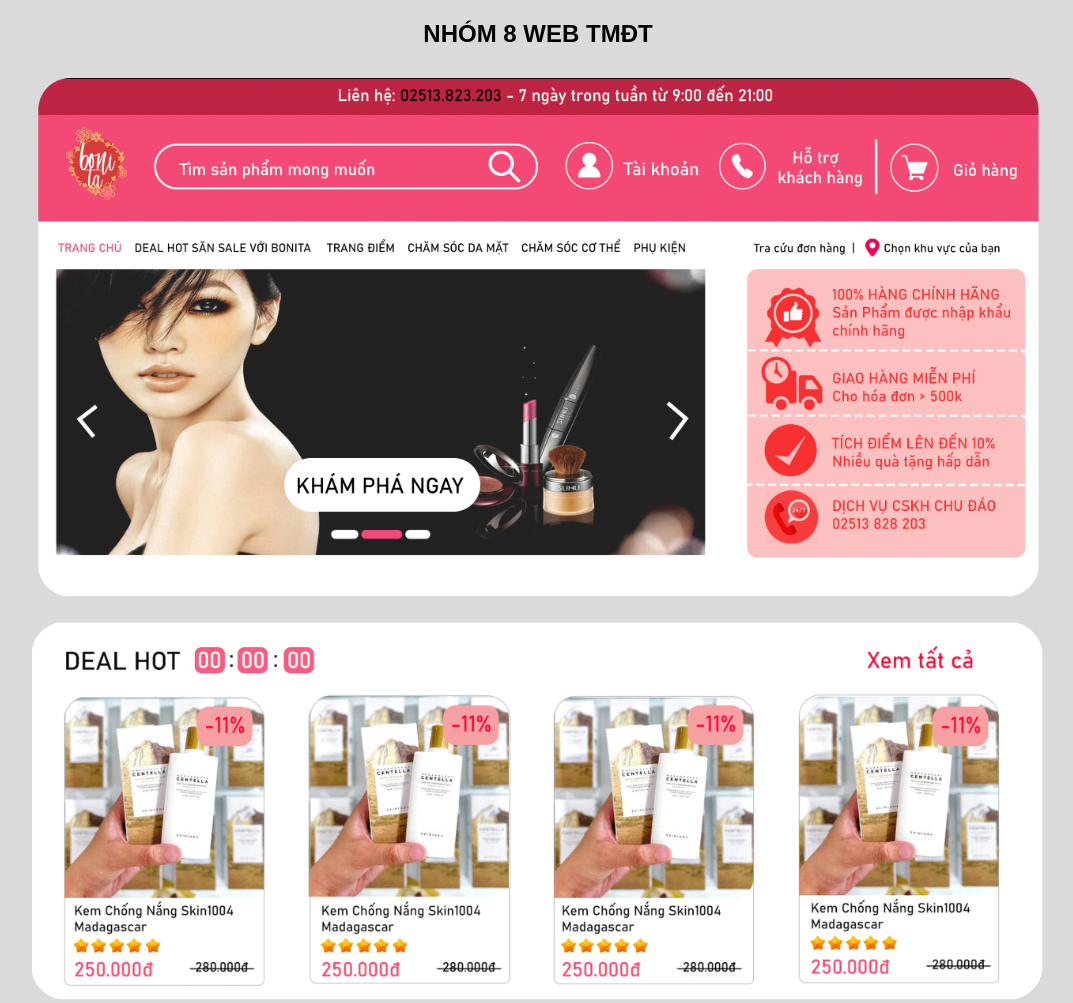
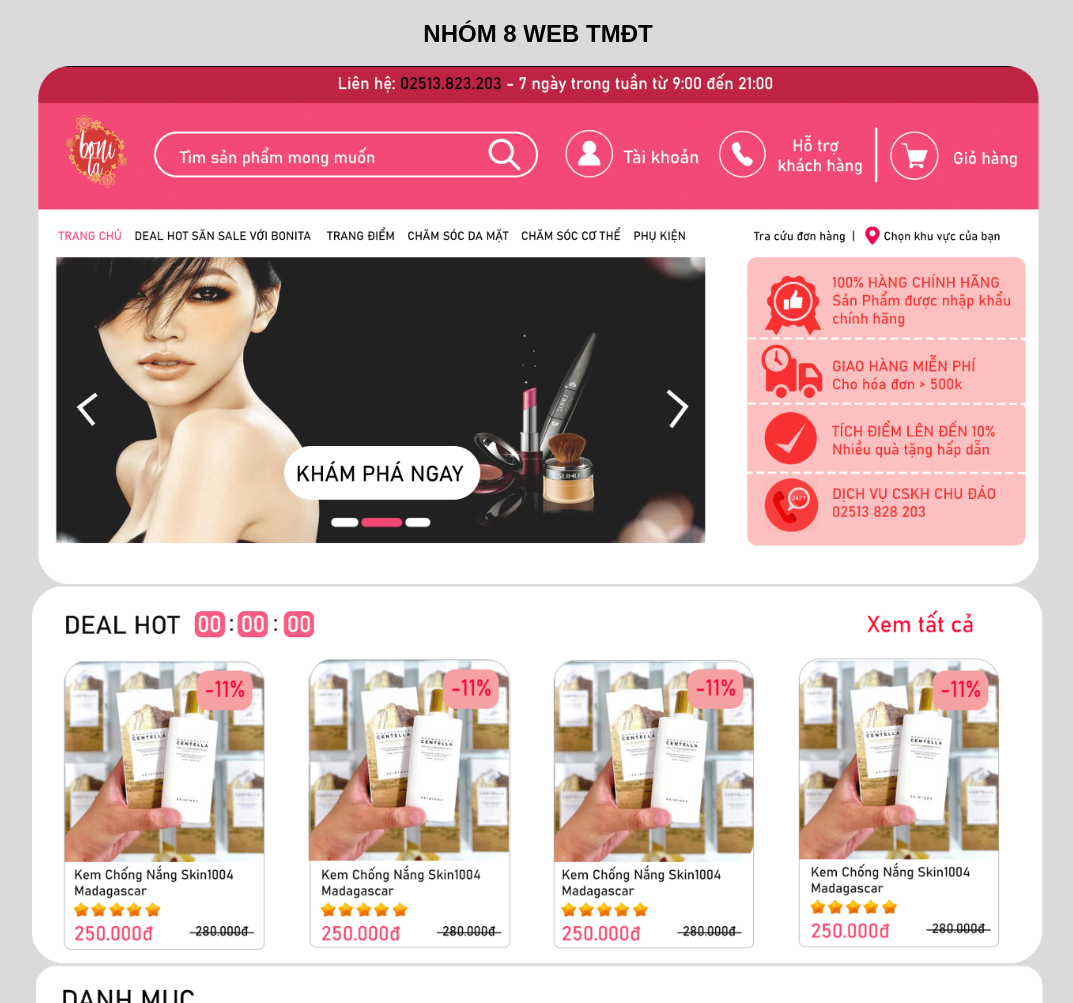
Before and after one commit to TunPhTh/TunPhTh.gifhub.io, a plain HTML site: page index.html in a window 1280 px wide. Shown: the top 1003 px of the page, without its empty margins (102-1175 px from the left). Drawn offline with Linux system fonts and the light colour scheme.

Commit message:
Update index.html

```diff
--- a/index.html
+++ b/index.html
@@ -14,7 +14,7 @@
         img {
             max-width: 80%;
             height: auto;
-            margin: 10px;
+            margin: -2px;
             border-radius: 5px;
 
         }
```
